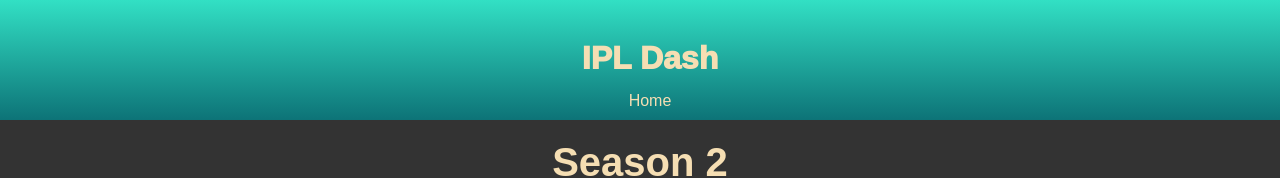
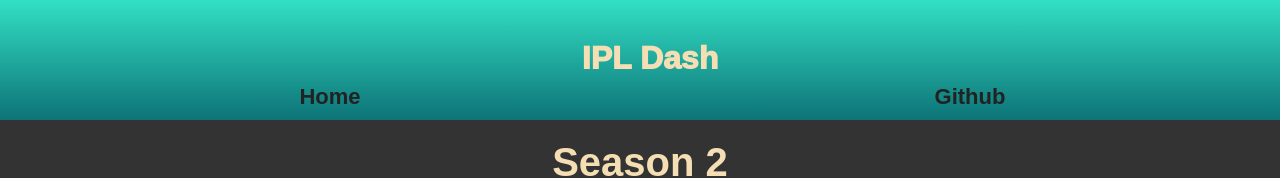
Before and after one commit to ayushnirwal/ipldash-atl, a Vue app: page /#/season/1 in a window 1280 px wide. Shown: the top 178 px of the page. Built offline with nearby package versions, Linux system fonts and the light colour scheme; no server answers; a web font is replaced by a local one.

Commit message:
added github link

```diff
--- a/src/components/MainContainer.vue
+++ b/src/components/MainContainer.vue
@@ -3,7 +3,10 @@
     <div class="Header">
 
       <h1 class="MainHeading"> IPL Dash </h1>
-      <router-link class = "link" to="/" > Home</router-link>
+      <nav class="nav">
+        <router-link class = "link" to="/" > Home</router-link>
+        <a href="https://github.com/codingcarrots20/ipldash-atl" class="link"> Github </a>
+      </nav>
 
 
     </div>
@@ -53,6 +56,14 @@
         color: wheat;
         font-family: Arial, Helvetica, sans-serif;
         text-decoration: none;
+        flex:1;
+        color: #222;
+        font-size: 22px;
+        font-weight: bolder;
+        transition: 250ms;
+    }
+    .link:hover{
+      color: wheat;
     }
     .MainHeading{
         color: wheat;
@@ -61,4 +72,8 @@
         flex: 1;
         margin-top:30px;
     }
+    .nav{
+      width: 100%;
+      display: flex;
+    }
 </style>
```
